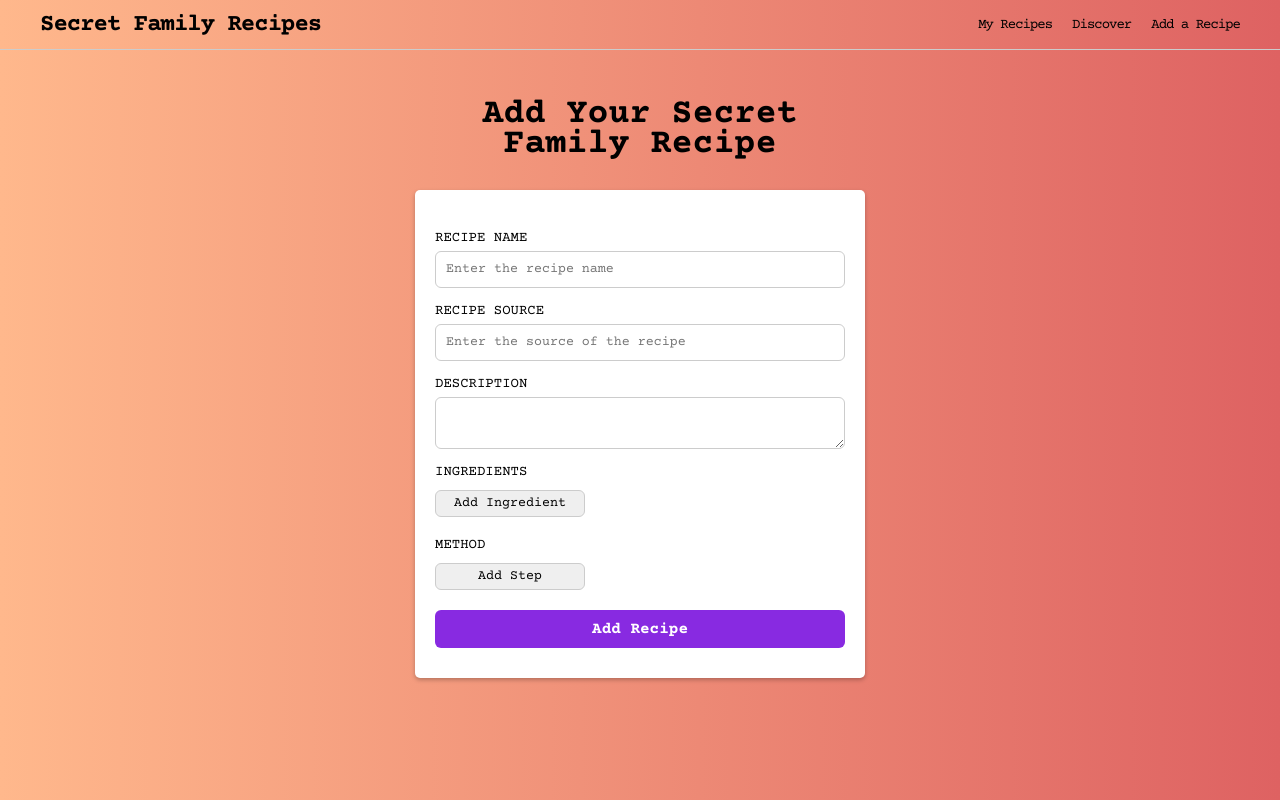
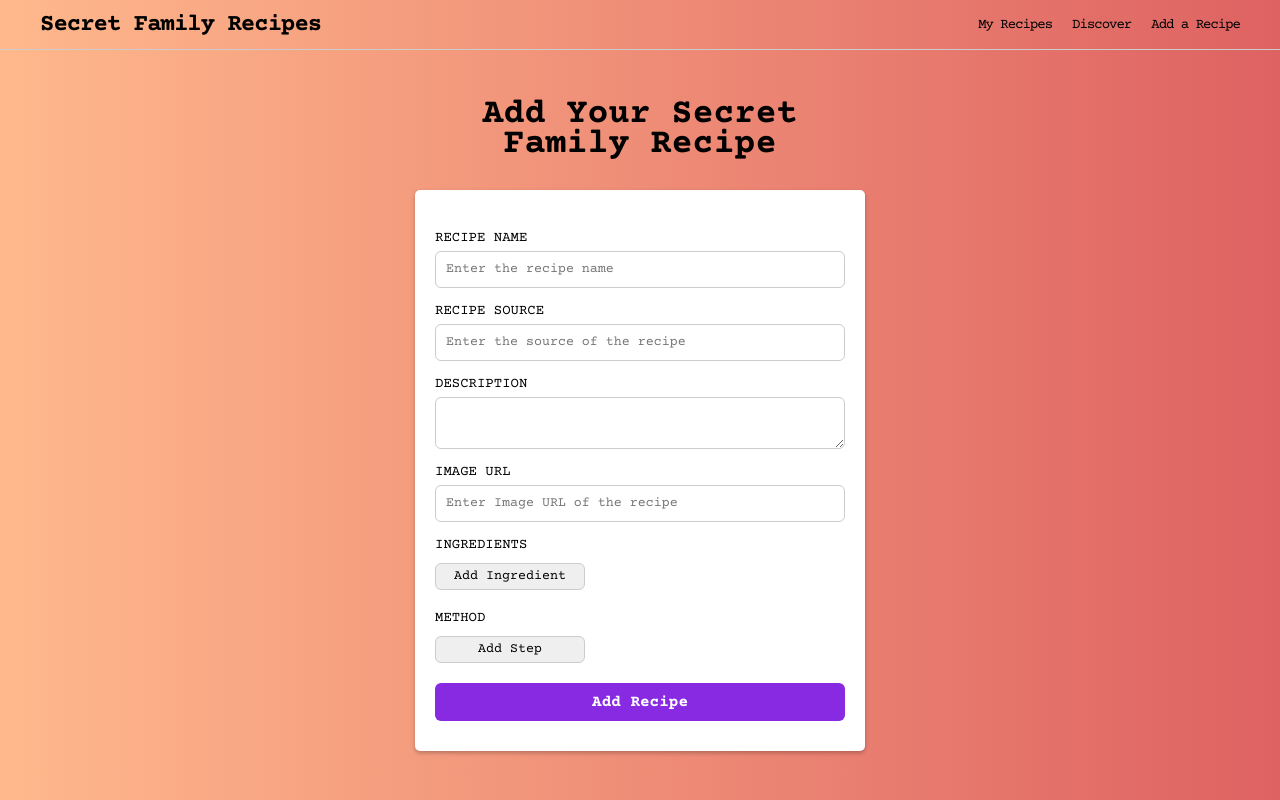
Before and after one commit to Secret-Family-Recipes-Build-Week/Front-End, a React (Create React App) app: page /add-a-recipe in a window 1280 px wide. Built offline with nearby package versions, Linux system fonts and the light colour scheme.

Commit message:
added images to cards

```diff
--- a/db.json
+++ b/db.json
@@ -2,6 +2,7 @@
   "recipes": [
     {
       "id": "1",
+      "img": "",
       "recipe_title": "Birthday Cake",
       "source": "Katherine Miller's Mom",
       "ingredients": [
@@ -17,6 +18,7 @@
     },
     {
       "id": "TphD4BC",
+      "img": "",
       "recipe_title": "Artichoke Dip",
       "source": "Katie J.M Baker's Mom",
       "ingredients": [
@@ -30,6 +32,7 @@
     },
     {
       "id": "QX1afg0",
+      "img": "",
       "recipe_title": "Blintz Casserole",
       "source": "Miriam Berger's Nana",
       "ingredients": [
@@ -46,6 +49,7 @@
     },
     {
       "id": "yOAx8Ub",
+      "img": "",
       "recipe_title": "Carrot Pudding",
       "source": "Adam Davis's Grandma",
       "ingredients": [
@@ -66,6 +70,7 @@
     },
     {
       "id": "05Ydgp8",
+      "img": "",
       "recipe_title": "Challah",
       "source": "Deena Shanker's Big Sister",
       "ingredients": [
@@ -82,6 +87,7 @@
     },
     {
       "id": "aizEBhJ",
+      "img": "",
       "recipe_title": "Chicken Gizzards",
       "source": "Shani Hilton's Dad",
       "ingredients": [
@@ -96,6 +102,7 @@
     },
     {
       "id": "b64CE3f",
+      "img": "",
       "recipe_title": "Chocolate Chip Cake",
       "source": "Sam Stryker's Mom",
       "ingredients": [
@@ -115,6 +122,28 @@
         "Add to cake mix and instant pudding"
       ],
       "category": ""
+    },
+    {
+      "id": "-s1dh_T",
+      "img": "https://img.buzzfeed.com/buzzfeed-static/static/2014-08/4/15/enhanced/webdr06/enhanced-29893-1407180243-3.jpg?output-quality=auto&output-format=auto",
+      "recipe_title": "Grasshopper Pie",
+      "source": "Katie Notopoulos' Mom",
+      "description": "The secret of my mom's grasshopper pie is that she doubles the regular recipe, making it big enough to make it in a springform pan instead of a regular pie plate. The result is a giant, minty, Oreo-y monster that she always makes at Christmas. This will usually make some extra; you can make a second small pie on the side after the big springform. —Katie Notopoulos",
+      "ingredients": [
+        "2 packages of Oreos",
+        "1/2 cup of butter",
+        "Two 7-oz. jars of Marshmallow Fluff",
+        "4 cups of heavy cream",
+        "1/2 cup green Creme de Menthe liqueur (or to taste)",
+        "1/4 cup of Creme de Cacao liqueur (or however much tastes good to you, I use about half of whatever I use for the menthe)"
+      ],
+      "method": [
+        "Crush up the Oreos in a food processor. If you don't have one, seal them in a large Ziploc and crush them all up with a rolling pin.",
+        "Melt the butter or margarine and mix it into the crushed Oreos. Press the crumbs into the bottom of a springform pan and up the sides, saving some to put on the top.",
+        "Whip cream [like this, minus the sugar]. Fold in Marshmallow Fluff. Gradually add creme de menthe and creme de cacao. Spoon filling into crust and add remaining Oreo crumbs to the top.",
+        "Cover tightly and freeze a few hours or overnight before serving. Can be kept frozen for 1 month."
+      ],
+      "category": ""
     }
   ]
 }
--- a/src/components/RecipeForm/RecipeForm.js
+++ b/src/components/RecipeForm/RecipeForm.js
@@ -6,6 +6,7 @@ const RecipeForm = props => {
 
     const initialFormState = {
         id: '',
+        img: '',
         recipe_title: '',
         source: '',
         description: '',
@@ -137,6 +138,15 @@ const RecipeForm = props => {
                 onChange={inputChange}
 
             />
+            <Label>Image URL</Label>
+            <Input
+                id='img'
+                name='img'
+                type='text'
+                placeholder='Enter Image URL of the recipe'
+                onChange={inputChange}
+                value={formState.img}
+            />
             <Label htmlFor='ingredients'>Ingredients</Label>
             {createIngredientInputs()}
             <AddInputBtn onClick={addIngredient}>Add Ingredient</AddInputBtn>
--- a/src/components/Recipes/RecipeCard.js
+++ b/src/components/Recipes/RecipeCard.js
@@ -3,7 +3,7 @@ import styled from 'styled-components'
 
 const RecipeCard = props => {
 
-    const { title, source, method, ingredients, description } = props
+    const { title, source, method, ingredients, description, img } = props
 
     return (
         <CardBox>
@@ -11,6 +11,11 @@ const RecipeCard = props => {
                 <RecipeTitle>{title}</RecipeTitle>
             </TitleBox>
             <RecipeContent>
+
+                {img !== ''
+                    ? <RecipeImage src={img} />
+                    : <></>
+                }
                 <SubHead>Source:</SubHead>
                 <p>{source}</p>
                 <SubHead>Description:</SubHead>
@@ -55,6 +60,14 @@ const TitleBox = styled.div`
     padding: 3rem 2rem 1rem 2rem;
 `
 
+const RecipeImage = styled.img`
+    object-fit: cover;
+    width: 100%;
+    height: auto;
+    border: 3px solid #fff;
+    border-radius: 3px;
+`
+
 const RecipeTitle = styled.h3`
     font-size: 2.4rem;
     font-weight: 600;
--- a/src/components/Recipes/Recipes.js
+++ b/src/components/Recipes/Recipes.js
@@ -49,6 +49,7 @@ const Recipes = props => {
                             ingredients={recipe.ingredients}
                             method={recipe.method}
                             description={recipe.description}
+                            img={recipe.img}
                         />
                     )
                 }
```
